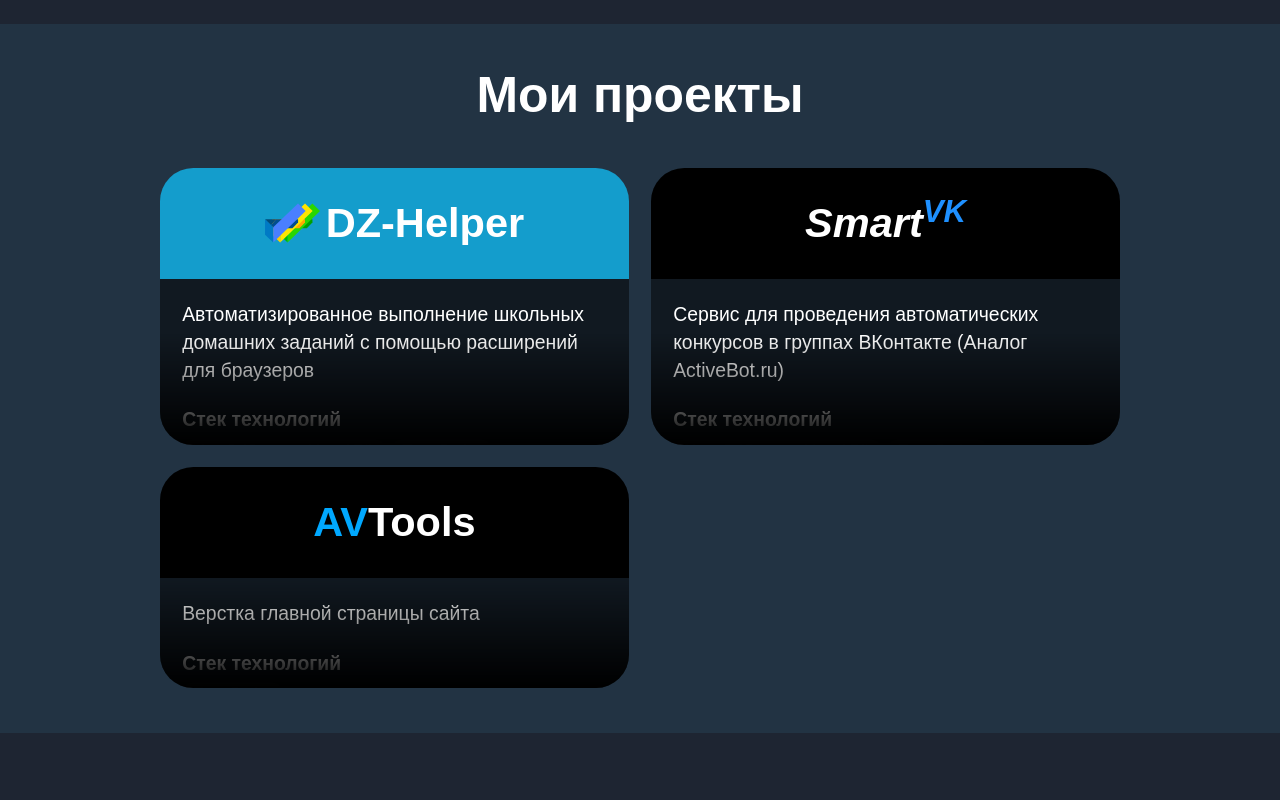
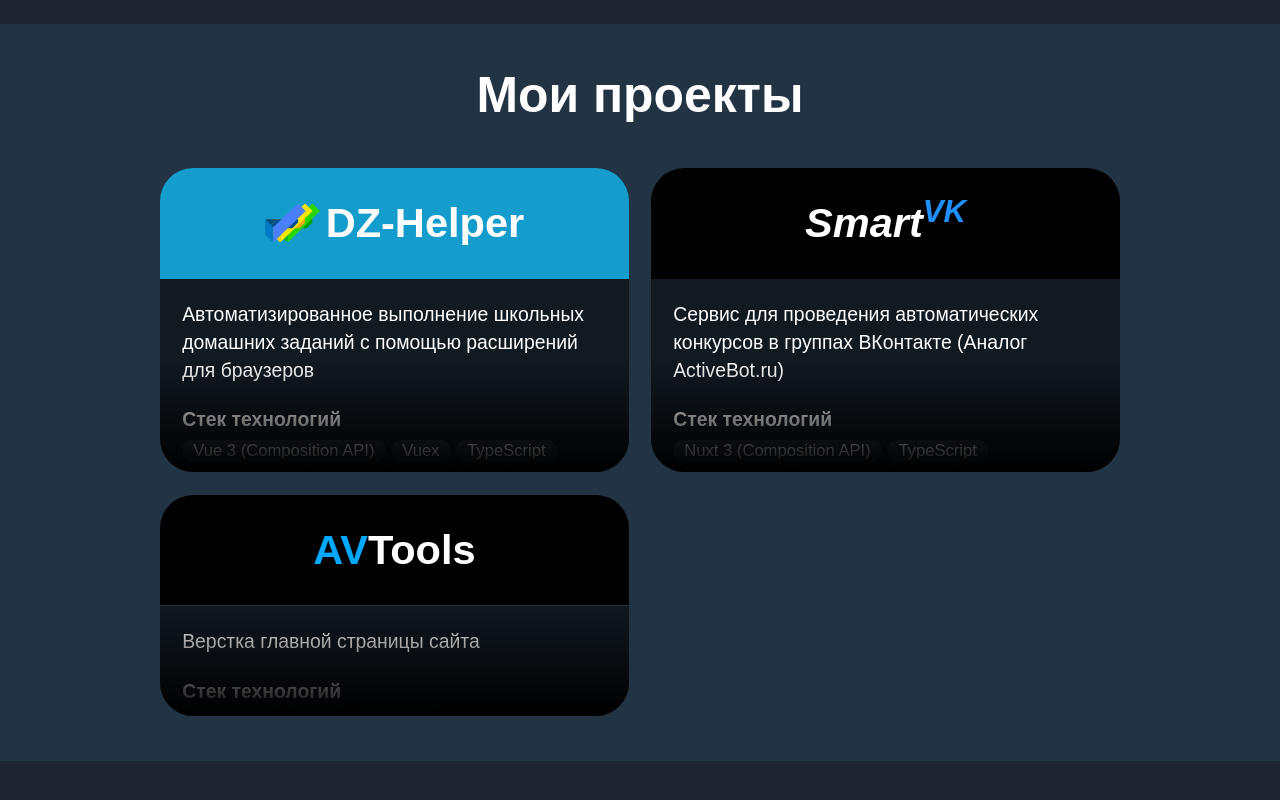
Before and after one commit to N1kOk/n1kok.github.io, a Vue app: page / in a window 1280 px wide. Shown: the part 1142-1942 px from the top of the page. Built offline with nearby package versions, Linux system fonts and the light colour scheme.

Commit message:
feat: add link component

```diff
--- a/src/App.vue
+++ b/src/App.vue
@@ -142,14 +142,24 @@
 							</div>
 							<div class="flex-1"/>
 							<div class="flex gap-x-4 gap-y-2">
-								<a class="link flex items-center space-x-1" :href="item.url" target="_blank">
-									<img class="w-4 h-4" src="/assets/images/ts.svg" alt="site">
+								<AppLink
+									v-if="item.url"
+									class="flex items-center space-x-1"
+									:href="item.url"
+									target="_blank"
+								>
+									<img class="w-4 h-4" src="/assets/images/link.svg" alt="site">
 									<span>Сайт</span>
-								</a>
-								<a class="link flex items-center space-x-1" :href="item.githubUrl" target="_blank">
-									<img class="w-4 h-4" src="/assets/images/ts.svg" alt="github">
+								</AppLink>
+								<AppLink
+									v-if="item.githubUrl"
+									class="flex items-center space-x-1"
+									:href="item.githubUrl"
+									target="_blank"
+								>
+									<img class="w-4 h-4" src="/assets/images/github.svg" alt="github">
 									<span>GitHub</span>
-								</a>
+								</AppLink>
 							</div>
 						</div>
 						<div class="absolute left-0 bottom-0 h-20 w-full z-20 bg-gradient-to-t from-black
@@ -176,18 +186,19 @@
 import TheHeader from '@/components/TheHeader.vue'
 import IconInteractive from '@/components/IconInteractive.vue'
 import AppChip from '@/components/AppChip.vue'
+import AppLink from '@/components/AppLink.vue'
 
 interface Tech {
 	logoUrl?: string
+	url?: string
+	githubUrl?: string
 	technologies: string[]
 }
 
 interface Project extends Tech, Record<
 	'color' |
 	'logoHTML' |
-	'description' |
-	'url' |
-	'githubUrl',
+	'description',
 	string> {}
 
 const projects: Project[] = [
@@ -197,24 +208,23 @@
 		logoHTML: 'DZ-Helper',
 		description: 'Автоматизированное выполнение школьных домашних заданий с помощью расширений для браузеров',
 		url: 'https://dz-helper.ru',
-		githubUrl: '#',
-		technologies: ['Vue 3 (Composition API)', 'TypeScript'],
+		githubUrl: 'https://github.com/N1kOk/DZ-Helper',
+		technologies: ['Vue 3 (Composition API)', 'Vuex', 'TypeScript', 'TailwindCSS', 'PostCSS', 'Sass', 'Vite'],
 	},
 	{
 		color: 'black',
 		logoHTML: '<i>Smart<sup style="color: dodgerblue">VK</sup></i>',
 		description: 'Сервис для проведения автоматических конкурсов в группах ВКонтакте (Аналог ActiveBot.ru)',
-		url: 'https://dz-helper.ru',
-		githubUrl: '#',
-		technologies: ['Nuxt 3 (Composition API)', 'TypeScript'],
+		url: 'https://smartvk.ru',
+		technologies: ['Nuxt 3 (Composition API)', 'TypeScript', 'TailwindCSS', 'PostCSS', 'Sass', 'Vite'],
 	},
 	{
 		color: 'black',
 		logoHTML: '<span style="color: #00a8ff">AV</span>Tools',
 		description: 'Верстка главной страницы сайта',
-		url: 'https://dz-helper.ru',
-		githubUrl: '#',
-		technologies: ['TypeScript'],
+		url: 'https://avtools.netlify.app/',
+		githubUrl: 'https://github.com/N1kOk/AVTools',
+		technologies: ['JavaScript', 'Sass', 'Webpack'],
 	},
 ]
 </script>
--- /dev/null
+++ b/src/components/AppLink.vue
@@ -0,0 +1,19 @@
+<template>
+	<a class="link" href="#">
+		<slot/>
+	</a>
+</template>
+
+<style scoped lang="scss">
+.link {
+	@apply relative;
+
+	&:after {
+		@apply content-[''] absolute block -bottom-[3px] w-full h-[3px] bg-white/50 scale-x-0 transition-transform;
+	}
+
+	&:hover:after {
+        @apply scale-x-100;
+	}
+}
+</style>
--- a/src/components/TheHeader.vue
+++ b/src/components/TheHeader.vue
@@ -9,8 +9,8 @@
 				</div>
 			</a>
 
-			<nav class="flex space-x-1 text-xs max-lg:hidden">
-				<AppButton v-for="item in navLinks" :href="item.href">{{ item.text }}</AppButton>
+			<nav class="flex space-x-12 text-xs max-lg:hidden">
+				<AppLink v-for="item in navLinks" :href="item.href">{{ item.text }}</AppLink>
 			</nav>
 
 			<div class="flex space-x-2">
@@ -45,12 +45,12 @@
 </template>
 
 <script setup lang="ts">
-import AppButton from '@/components/AppButton.vue'
 import { ref } from 'vue'
 import IconCode from '@/components/icons/IconCode.vue'
 import IconSkype from '@/components/icons/IconSkype.vue'
 import IconMail from '@/components/icons/IconMail.vue'
 import IconTelegram from '@/components/icons/IconTelegram.vue'
+import AppLink from '@/components/AppLink.vue'
 
 const isMenuOpened = ref(false)
 
```
